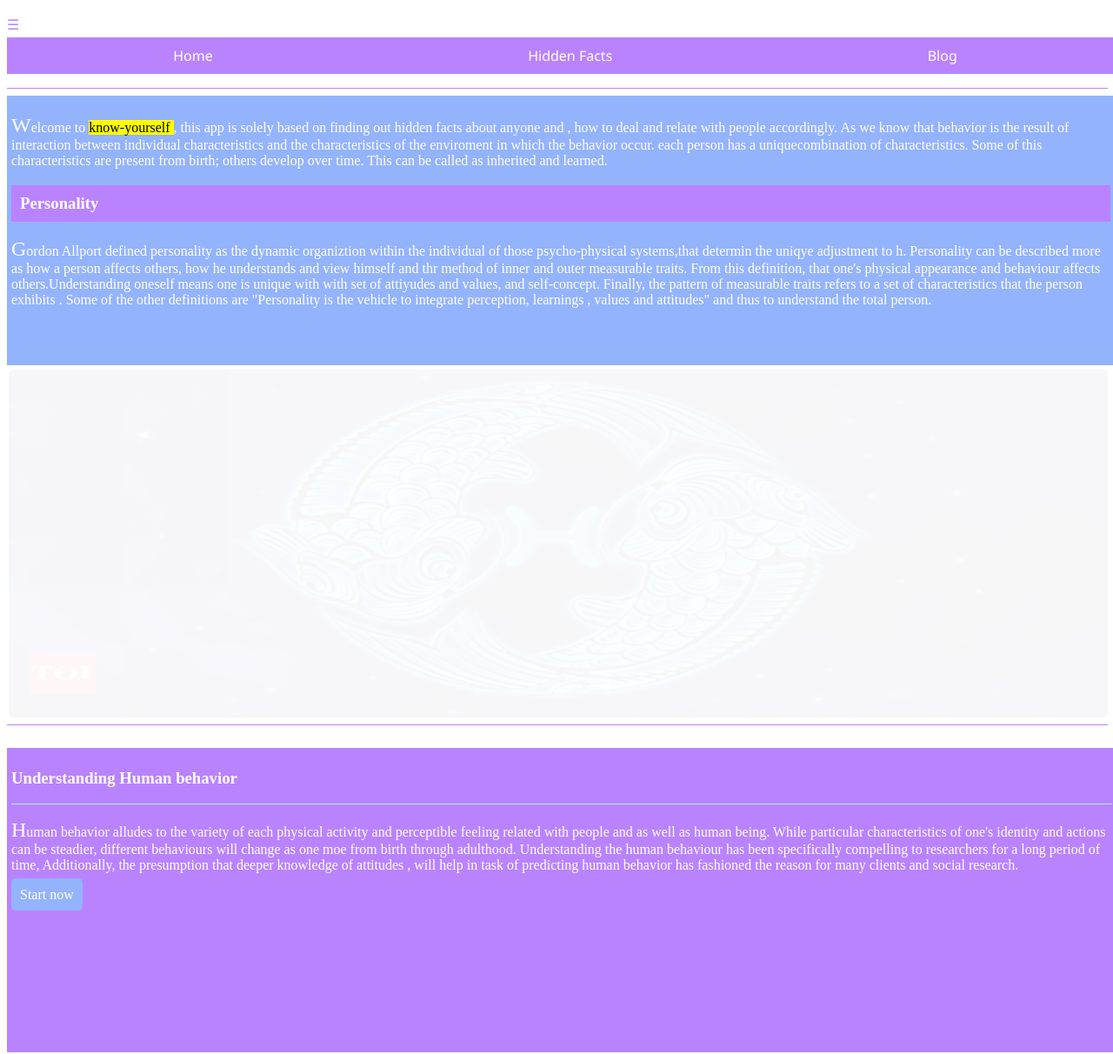
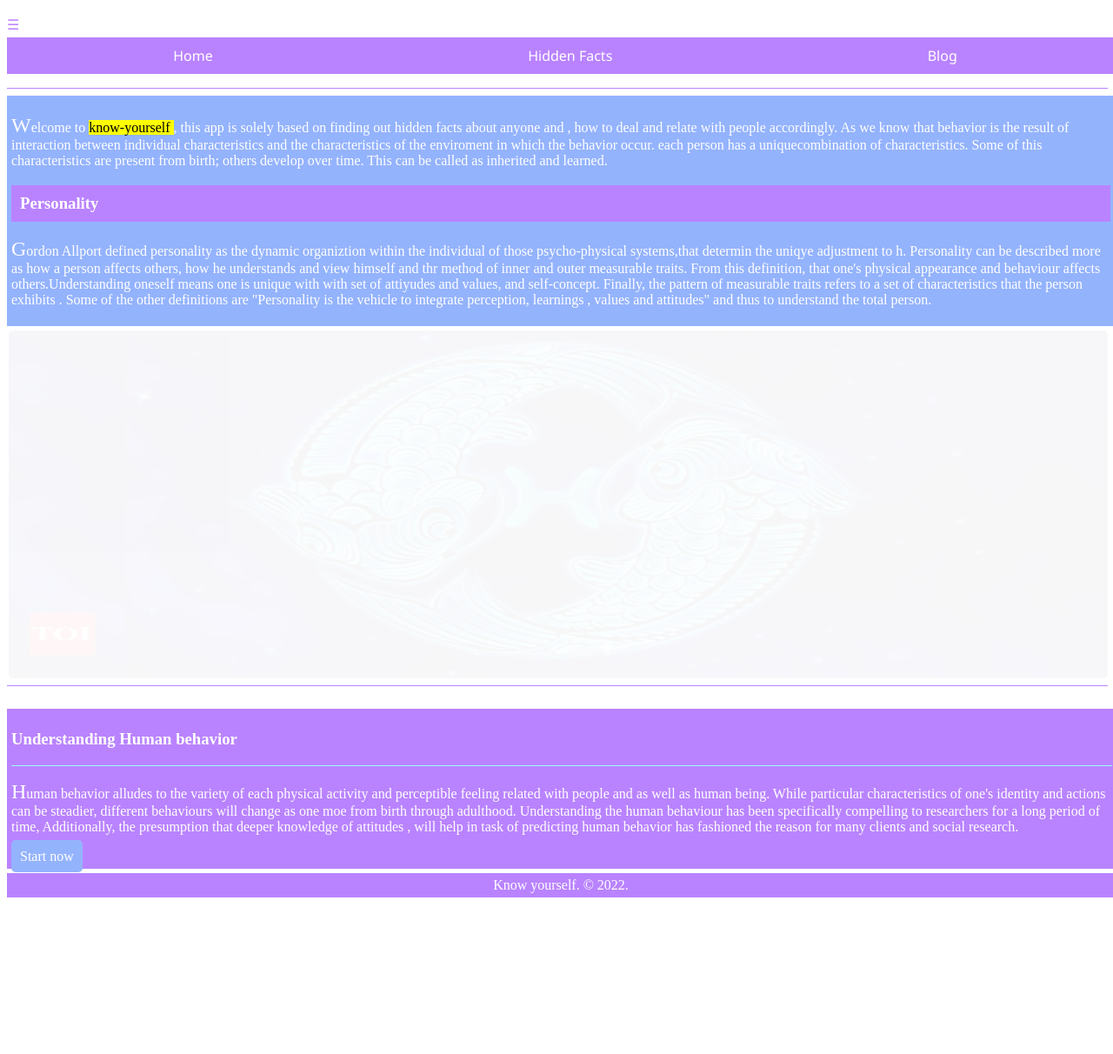
Before and after one commit to Cosmosvybes/know-yourself-App, a plain HTML site: page index.html in a window 1280 px wide. Shown: the part 62-1274 px from the top of the page at 87% size. After the commit the page ends 1102 px from the top, so only its background shows below. Drawn offline with Linux system fonts and the light colour scheme; files whose address does not match are found by name.

Commit message:
Auto heights

```diff
--- a/style.css
+++ b/style.css
@@ -49,7 +49,7 @@ li:focus {
     width: 100%;
     float: left;
     background-color: #94b3fd;
-    min-height: 300px;
+    min-height: auto;
     padding: 10px;
     color: white;
 }
@@ -58,7 +58,7 @@ li:focus {
     text-align: center;
     width: 100%;
     background-color: #b983ff;
-    min-height: 340px;
+    min-height: auto;
     border-top: #b983ff;
     color: white;
     font-family: poppins;
@@ -72,7 +72,7 @@ li:focus {
     width: 100%;
     padding: 5px;
     background-color: #94b3fd;
-    min-height: 300px;
+    min-height: auto;
     border-top: #b983ff;
     color: white;
     font-family: poppins;
```
